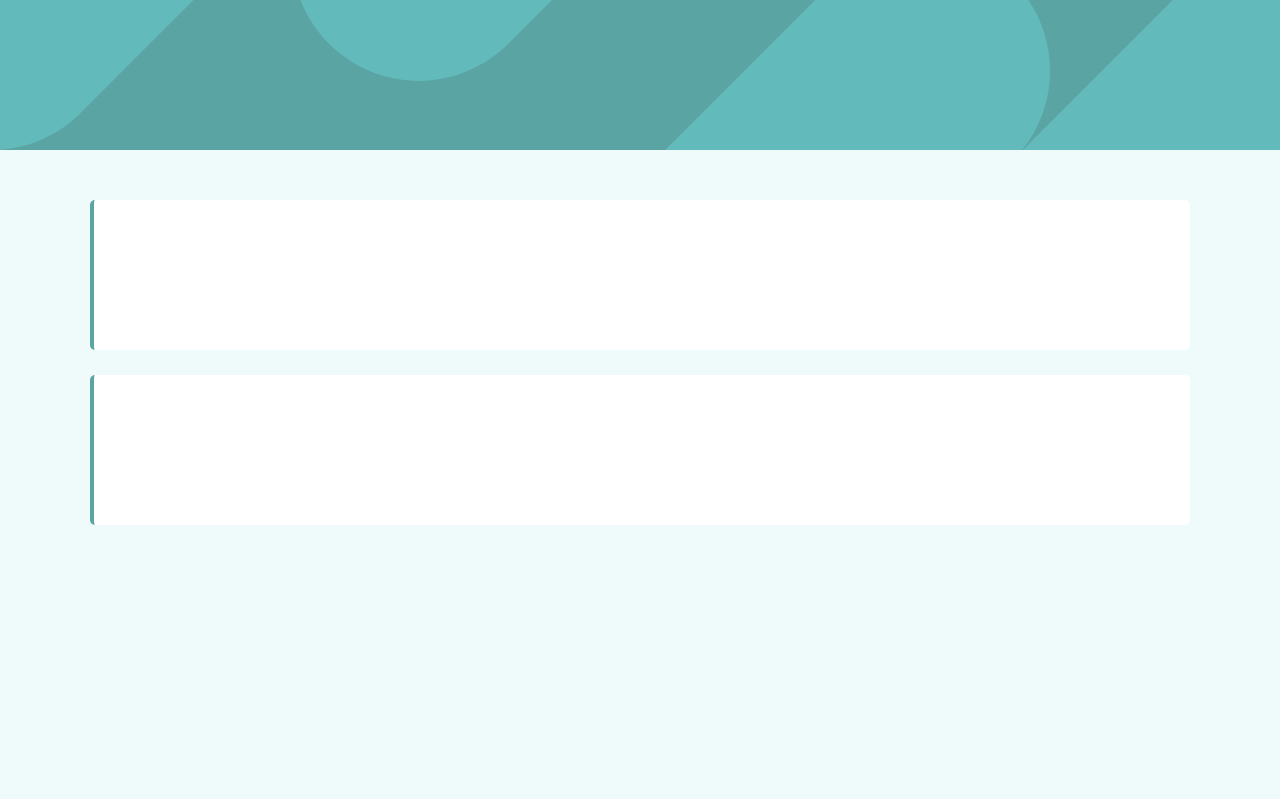
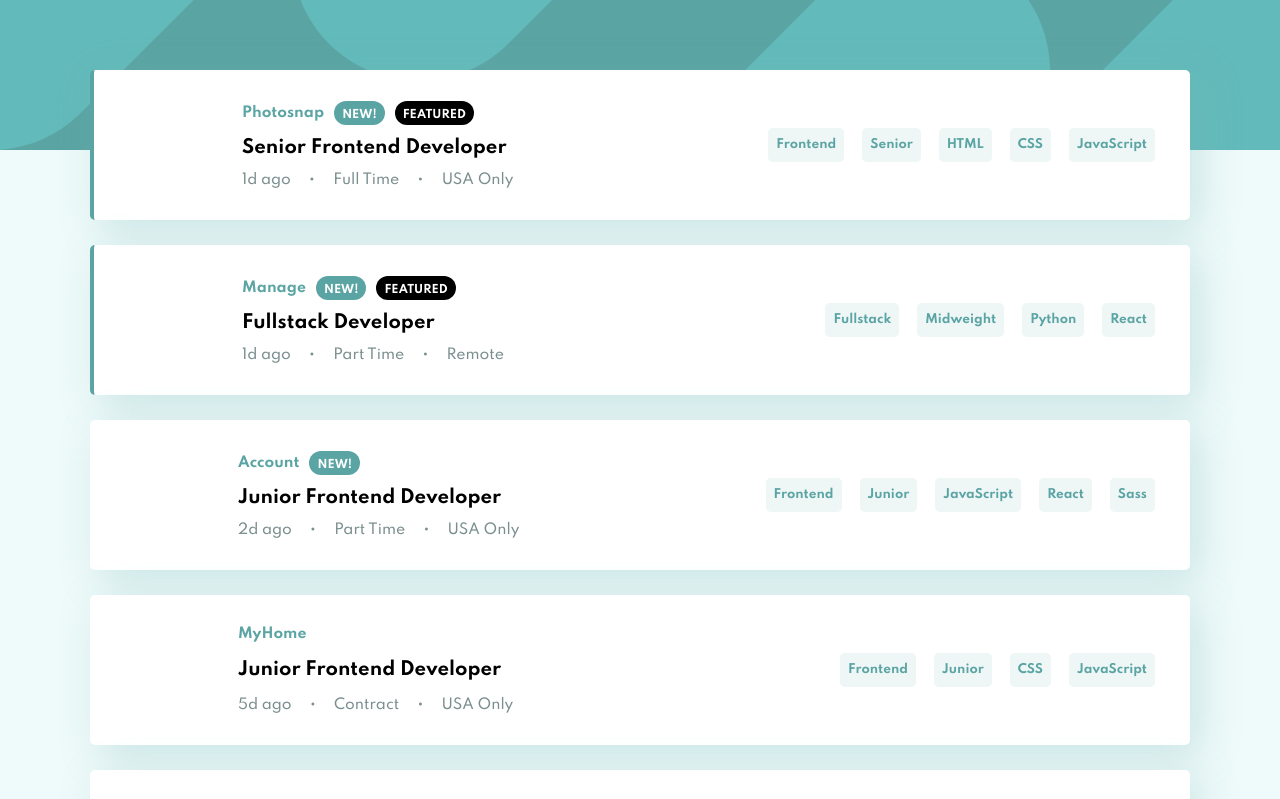
Before and after one commit to aleksFedotov/job-listings-with-filtering, a React (Create React App) app: page / in a window 1280 px wide. Shown: the top 799 px of the page. Built offline with nearby package versions, Linux system fonts and the light colour scheme.

Commit message:
jjob list and job components without functionality

```diff
--- a/src/components/hero/Hero.js
+++ b/src/components/hero/Hero.js
@@ -4,6 +4,10 @@ import styled from 'styled-components';
 import desktopBg from '../../images/bg-header-desktop.svg';
 
 const HeroDiv = styled.div`
+  position: absolute;
+  top: 0;
+  left: 0;
+  z-index: -1;
   width: 100%;
   background: url(${desktopBg}) var(--desaturated-dark-cyan);
   background-repeat: no-repeat;
--- a/src/components/jobs/Job.js
+++ b/src/components/jobs/Job.js
@@ -1,6 +1,8 @@
 import React from 'react';
 
 import styled from 'styled-components';
+
+import img from '../../images/photosnap.svg';
 
 const JobContainer = styled.div`
   width: 100%;
@@ -9,11 +11,103 @@ const JobContainer = styled.div`
   background: #fff;
   border-radius: 0.5rem;
   border-left: ${(props) =>
-    props.isNew ? 'solid 4px var(--desaturated-dark-cyan)' : 'none'};
+    props.isFeatured ? 'solid 4px var(--desaturated-dark-cyan)' : 'none'};
+  box-shadow: 10px 10px 40px 0px rgba(120, 181, 181, 0.3);
+  display: flex;
+  justify-content: space-between;
+  align-items: center;
+  padding: 3rem 3.5rem;
+  gap: 15rem;
+`;
+
+const JobContext = styled.div`
+  display: flex;
+  gap: 2.5rem;
+`;
+
+const Logo = styled.div`
+  background-image: url('${(props) => props.imgSrc}');
+
+  height: 8.8rem;
+  width: 8.8rem;
+`;
+
+const JobInfo = styled.div`
+  display: flex;
+  flex-direction: column;
+  justify-content: space-between;
+`;
+
+const InfoHeader = styled.div`
+  display: flex;
+  gap: 1rem;
+  align-items: center;
+
+  .company-title {
+    font-size: 1.4rem;
+    color: var(--desaturated-dark-cyan);
+    font-weight: 700;
+  }
+
+  .info-tag {
+    height: 2.4rem;
+    border-radius: 2rem;
+    text-transform: uppercase;
+    font-size: 1.1rem;
+    color: #fff;
+    font-weight: 700;
+    padding: 0.8rem;
+
+    &.new {
+      background-color: var(--desaturated-dark-cyan);
+    }
+
+    &.featured {
+      background-color: black;
+    }
+  }
+`;
+
+const Position = styled.p`
+  font-weight: 700;
+  font-size: 1.8rem;
+  cursor: pointer;
+
+  &:hover {
+    color: var(--desaturated-dark-cyan);
+  }
+`;
+
+const InfoFooter = styled.div`
+  display: flex;
+  gap: 1.8rem;
+  align-items: center;
+  font-size: 1.4rem;
+  color: var(--dark-grayish-cyan);
+`;
+
+const TagsContainer = styled.div`
+  display: flex;
+  gap: 1.8rem;
+  flex-wrap: wrap;
+
+  .tag {
+    color: var(--desaturated-dark-cyan);
+    background-color: var(--filter-tablets);
+    padding: 1rem 0.8rem;
+    font-size: 1.2rem;
+    font-weight: 700;
+    cursor: pointer;
+    border-radius: 0.5rem;
+
+    &:hover {
+      background-color: var(--desaturated-dark-cyan);
+      color: #fff;
+    }
+  }
 `;
 
 const Job = (props) => {
-  console.log(props.job.new);
   const {
     company,
     logo,
@@ -28,7 +122,42 @@ const Job = (props) => {
     tools,
   } = props.job;
 
-  return <JobContainer isNew={props.job.new}></JobContainer>;
+  const imgSrc = require(`../../images/${company
+    .replace(/\s/g, '-')
+    .replace('.', '')
+    .toLowerCase()}.svg`);
+
+  const tags = [role, level, ...languages, ...tools];
+
+  return (
+    <JobContainer isFeatured={featured}>
+      <JobContext>
+        <Logo imgSrc={imgSrc} />
+        <JobInfo>
+          <InfoHeader>
+            <p className="company-title">{company}</p>
+            {props.job.new && <div className="info-tag new">new!</div>}
+            {featured && <div className="info-tag featured">featured</div>}
+          </InfoHeader>
+          <Position>{position}</Position>
+          <InfoFooter>
+            <p>{postedAt}</p>
+            <p>{'\u2022'}</p>
+            <p>{contract}</p>
+            <p>{'\u2022'}</p>
+            <p>{location}</p>
+          </InfoFooter>
+        </JobInfo>
+      </JobContext>
+      <TagsContainer>
+        {tags.map((tag) => (
+          <div className="tag" key={tag}>
+            {tag}
+          </div>
+        ))}
+      </TagsContainer>
+    </JobContainer>
+  );
 };
 
 export default Job;
--- a/src/components/jobs/JobsList.js
+++ b/src/components/jobs/JobsList.js
@@ -3,6 +3,7 @@ import React from 'react';
 import styled from 'styled-components';
 
 import Job from './Job';
+import jobsData from '../../data.json';
 
 const Jobs = styled.li`
   list-style: none;
@@ -15,43 +16,10 @@ const Jobs = styled.li`
   gap: 2.5rem;
 `;
 
-const DUMMY_DATA = [
-  {
-    id: 1,
-    company: 'Photosnap',
-    logo: './images/photosnap.svg',
-    new: true,
-    featured: true,
-    position: 'Senior Frontend Developer',
-    role: 'Frontend',
-    level: 'Senior',
-    postedAt: '1d ago',
-    contract: 'Full Time',
-    location: 'USA Only',
-    languages: ['HTML', 'CSS', 'JavaScript'],
-    tools: [],
-  },
-  {
-    id: 2,
-    company: 'Manage',
-    logo: './images/manage.svg',
-    new: true,
-    featured: true,
-    position: 'Fullstack Developer',
-    role: 'Fullstack',
-    level: 'Midweight',
-    postedAt: '1d ago',
-    contract: 'Part Time',
-    location: 'Remote',
-    languages: ['Python'],
-    tools: ['React'],
-  },
-];
-
 const JobsList = () => {
   return (
     <Jobs>
-      {DUMMY_DATA.map((job) => (
+      {jobsData.map((job) => (
         <Job key={job.id} job={job} />
       ))}
     </Jobs>
--- a/src/styles/GlobalStyles.js
+++ b/src/styles/GlobalStyles.js
@@ -42,6 +42,7 @@ body {
 #root{
   min-height: 100vh;
   width: 100%;
+  padding: 2rem;
 }
 `;
 
```
